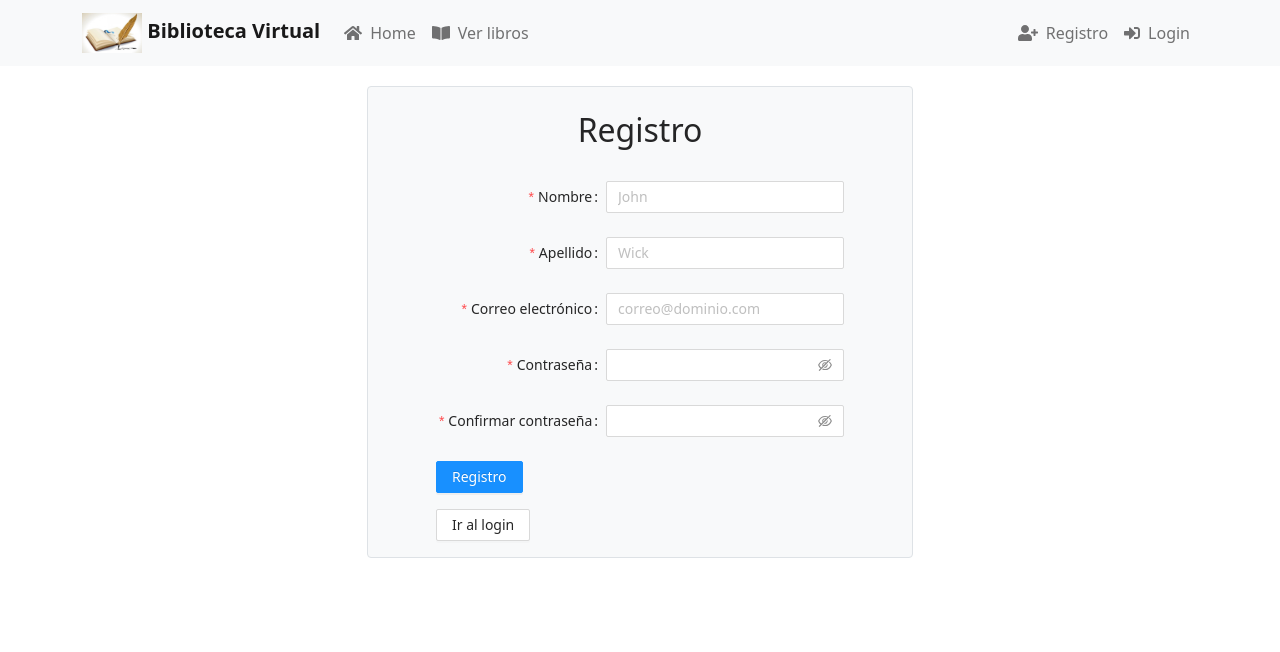
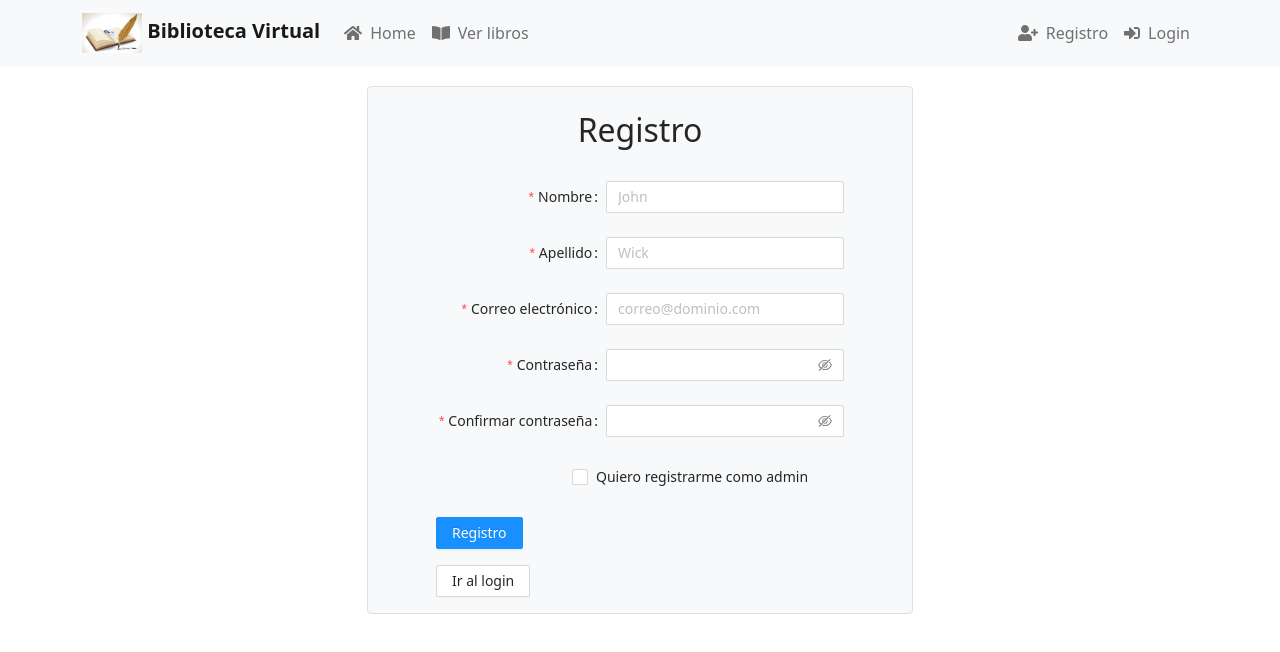
Before and after one commit to thamaraRD/biblioteca_con_roles, a React (Create React App) app in the folder client/: page /register in a window 1280 px wide. Shown: the top 652 px of the page. Built offline with nearby package versions, Linux system fonts and the light colour scheme; no server answers.

Commit message:
Ahora se puede registrar a un admin

```diff
--- a/client/src/components/UserFormAntd.jsx
+++ b/client/src/components/UserFormAntd.jsx
@@ -1,6 +1,6 @@
-import React, { useContext } from "react";
+import React, { useContext, useState } from "react";
 import { useHistory } from "react-router-dom";
-import { Form, Row, Col, Input, Button } from "antd";
+import { Form, Row, Col, Input, Button, Checkbox } from "antd";
 import { UserOutlined, LockOutlined } from "@ant-design/icons";
 import { LoginContext } from "../contexts/LoginContext";
 import { UserContext } from "../contexts/UserContext";
@@ -9,6 +9,8 @@ import { axiosWithoutToken } from "../helpers/axios";
 
 export const UserFormAntd = (props) => {
   const { titleSubmitButton } = props;
+
+  const [askSecret, setAskSecret] = useState(false);
 
   const onFinishFailed = (errorInfo) => {
     console.log("Failed:", errorInfo);
@@ -23,6 +25,19 @@ export const UserFormAntd = (props) => {
     },
   };
 
+  const tailFormItemLayout = {
+    wrapperCol: {
+      xs: {
+        span: 24,
+        offset: 0,
+      },
+      sm: {
+        span: 16,
+        offset: 8,
+      },
+    },
+  };
+
   const [form] = Form.useForm();
 
   //Apis de registrar y login
@@ -33,9 +48,18 @@ export const UserFormAntd = (props) => {
 
   //Registro de usuario
   const registerUser = async (values) => {
+    // console.log("Values del registro", values);
     try {
-      const response = await axiosWithoutToken("auth/register", values, "POST");
-      console.log("Respuesta al registrar usuario", response);
+      if (values.secretPhrase) {
+        delete values["secretPhrase"];
+        await axiosWithoutToken(
+          "auth/register",
+          { ...values, role: "admin" },
+          "POST"
+        );
+      } else {
+        axiosWithoutToken("auth/register", values, "POST");
+      }
       Swal.fire({
         icon: "success",
         title: `<strong>${values.firstName}</strong> se registró exitosamente. Por favor, inicie sesión`,
@@ -64,7 +88,7 @@ export const UserFormAntd = (props) => {
   const loginUser = async (values) => {
     try {
       const userData = await axiosWithoutToken("auth/login", values, "POST");
-      console.log("User from axios", userData.data);
+      // console.log("User from axios", userData.data);
       setUser(userData.data);
       localStorage.setItem(KEY, JSON.stringify(userData.data));
       Swal.fire({
@@ -98,6 +122,12 @@ export const UserFormAntd = (props) => {
       setIsLogin(true);
       history.push("/login");
     }
+  };
+
+  const onChange = (e) => {
+    e.target.checked === true && !isLogin
+      ? setAskSecret(true)
+      : setAskSecret(false);
   };
 
   return (
@@ -208,7 +238,6 @@ export const UserFormAntd = (props) => {
                     if (!value || getFieldValue("password") === value) {
                       return Promise.resolve();
                     }
-
                     return Promise.reject(
                       new Error("Las contraseñas ingresadas no coinciden")
                     );
@@ -220,6 +249,38 @@ export const UserFormAntd = (props) => {
             </Form.Item>
           ) : null}
 
+          {!isLogin ? (
+            <>
+              <Form.Item
+                name="admin"
+                valuePropName="checked"
+                {...tailFormItemLayout}
+              >
+                <Checkbox onChange={onChange}>
+                  Quiero registrarme como admin
+                </Checkbox>
+              </Form.Item>
+            </>
+          ) : null}
+
+          {askSecret && !isLogin ? (
+            <Form.Item
+              label="Secreto"
+              name="secretPhrase"
+              rules={[
+                {
+                  validator: (_, value) =>
+                    value === process.env.REACT_APP_SECRET
+                      ? Promise.resolve()
+                      : Promise.reject(
+                          new Error("Secreto incorrecto para ser admin")
+                        ),
+                },
+              ]}
+            >
+              <Input.Password placeholder="Ingrese el secreto para ser admin" />
+            </Form.Item>
+          ) : null}
           <Button type="primary" htmlType="submit" className="mb-3">
             {titleSubmitButton}
           </Button>
```
